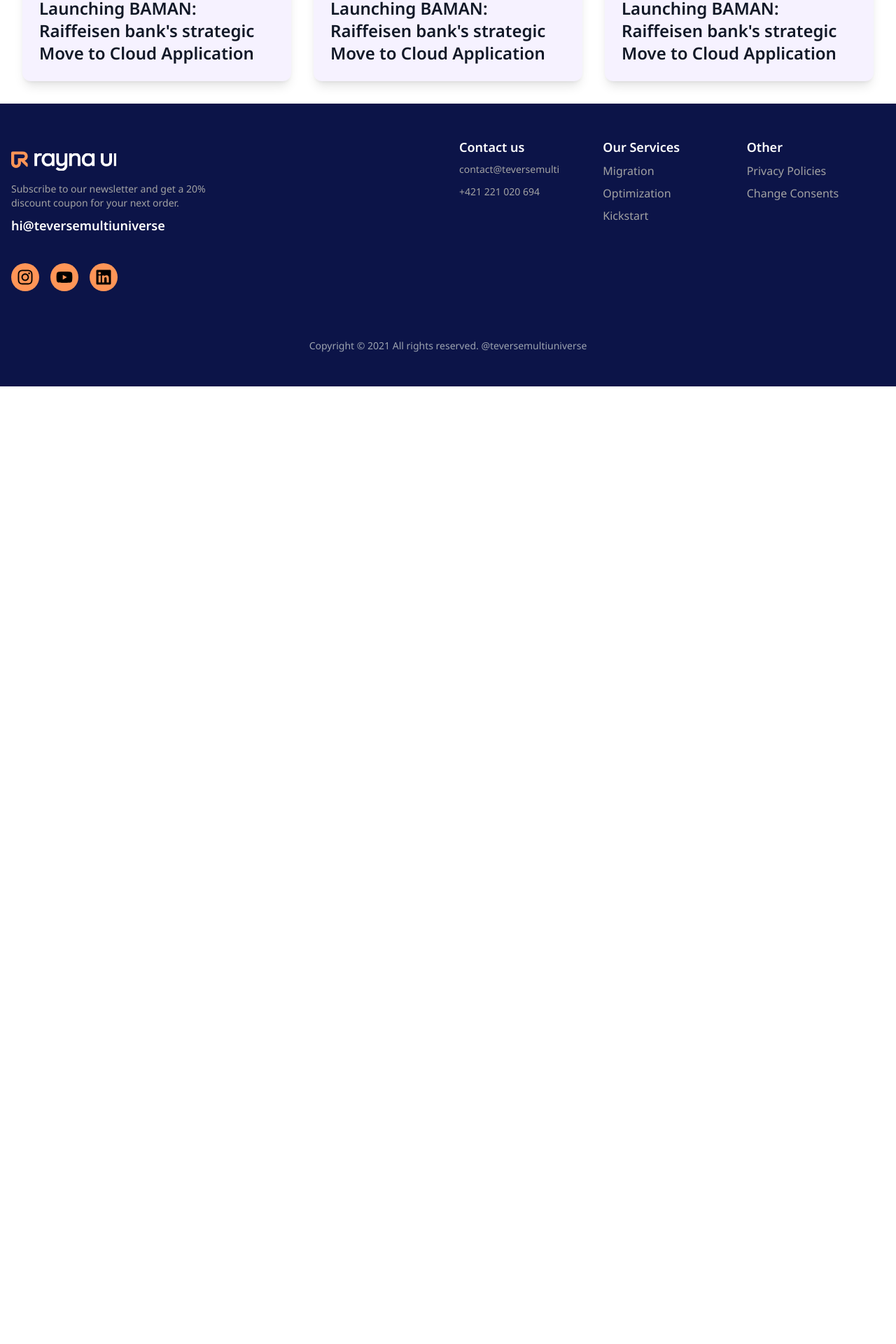
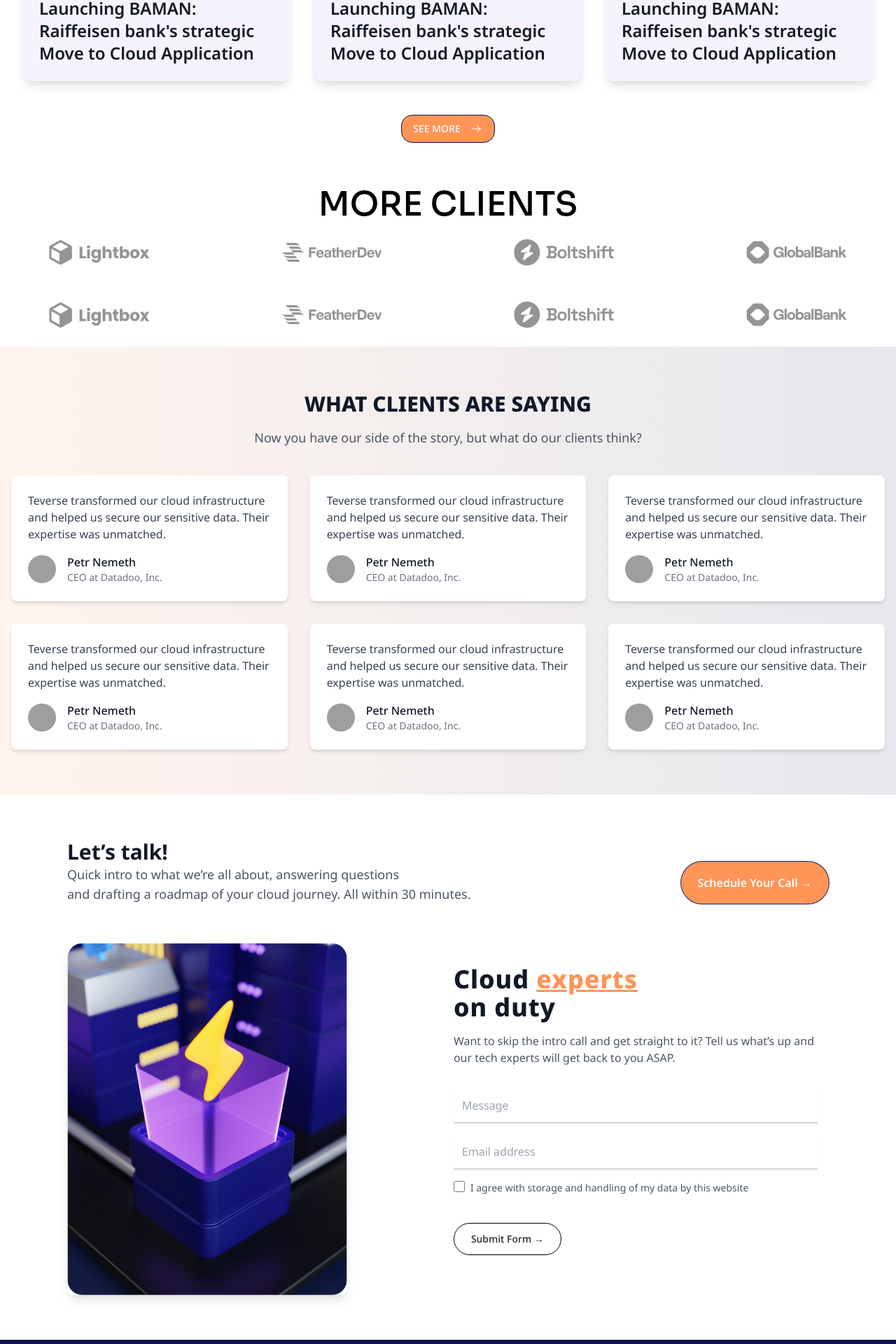
Before and after one commit to Lukman10a/web-agency, a Next.js app: page /case-studies in a window 1280 px wide. Shown: the part 2426-4346 px from the top of the page at 70% size. Before the commit the page ends 2978 px from the top, so only its background shows below. Built offline with nearby package versions, Linux system fonts and the light colour scheme; grey boxes are pictures that could not be loaded.

Commit message:
updat the case study page and the contact form

```diff
--- a/src/components/lets-talk.tsx
+++ b/src/components/lets-talk.tsx
@@ -1,61 +1,89 @@
-import React from "react";
+import React, { useState } from "react";
 import Image from "next/image";
 
+// Form Logic: Handle form state and submission
+const useContactForm = () => {
+  const [formData, setFormData] = useState({
+    message: "",
+    email: "",
+    terms: false,
+  });
+
+  const handleChange = (e: React.ChangeEvent<HTMLInputElement>) => {
+    const { id, value, type, checked } = e.target;
+    setFormData((prevData) => ({
+      ...prevData,
+      [id]: type === "checkbox" ? checked : value,
+    }));
+  };
+
+  const handleSubmit = (e: React.FormEvent<HTMLFormElement>) => {
+    e.preventDefault();
+    // Handle form submission logic here (e.g., API call)
+    console.log("Form submitted:", formData);
+  };
+
+  return { formData, handleChange, handleSubmit };
+};
+
 const ContactSection: React.FC = () => {
+  const { formData, handleChange, handleSubmit } = useContactForm(); // Destructure form logic
+
   return (
     <section className="py-16 bg-white space-y-14">
       <div className="container mx-auto flex justify-center space-y-8 px-24">
-
         {/* Left Side: Text */}
-        <div className=" container mx-auto flex justify-between space-y-8">
+        <div className="container mx-auto flex justify-between space-y-8">
           <div>
             <h2 className="text-3xl font-bold text-gray-900 sm:text-4xl text-left">
               Let’s talk!
             </h2>
             <p className="text-gray-600 text-lg text-left">
-            Quick intro to what we’re all about, answering questions <br /> and
-            drafting a roadmap of your cloud journey. All within 30 minutes.
+              Quick intro to what we’re all about, answering questions <br />
+              and drafting a roadmap of your cloud journey. All within 30
+              minutes.
             </p>
           </div>
           <button className="px-6 py-3 bg-orange-650 ring-1 ring-darkblue-850 text-white rounded-full font-semibold hover:bg-orange-600 transition duration-300">
             Schedule Your Call →
           </button>
         </div>
-
-
       </div>
 
       {/* Right Side: Form */}
-      <div className="flex justify-between px-24 space-y-8 ">
+      <div className="flex justify-between px-24 space-y-8">
         {/* Image */}
         <div className="w-full flex">
           <Image
             src="/assets/contact.png"
             alt="Cloud Service"
             className="rounded-lg shadow-lg"
-            width= {400}
-            height ={400}
+            width={400}
+            height={400}
           />
         </div>
 
         <div className="container mx-auto px-4 mt-12 flex flex-col md:flex-row items-start justify-between space-y-8 md:space-y-0">
           <div className="">
             <h3 className="text-4xl font-extrabold tracking-wide text-gray-900">
-            Cloud <span className="text-orange-650 underline">experts</span><br /> on duty
+              Cloud <span className="text-orange-650 underline">experts</span>
+              <br /> on duty
             </h3>
             <p className="text-gray-600 mt-4">
               Want to skip the intro call and get straight to it? Tell us what’s
               up and our tech experts will get back to you ASAP.
             </p>
 
-          <form className="mt-8 space-y-4">
+            <form className="mt-8 space-y-4" onSubmit={handleSubmit}>
               <div>
                 <label htmlFor="message" className="sr-only">
                   Message
                 </label>
                 <input
                   type="text"
-                id="messsage"
+                  id="message"
+                  value={formData.message}
+                  onChange={handleChange}
                   className="block w-full p-3 border-b-2 border-b-gray-300 outline-none shadow-sm"
                   placeholder="Message"
                 />
@@ -68,6 +96,8 @@ const ContactSection: React.FC = () => {
                 <input
                   type="email"
                   id="email"
+                  value={formData.email}
+                  onChange={handleChange}
                   className="block w-full p-3 border-b-2 border-b-gray-300 outline-none shadow-sm"
                   placeholder="Email address"
                 />
@@ -78,6 +108,8 @@ const ContactSection: React.FC = () => {
                   id="terms"
                   name="terms"
                   type="checkbox"
+                  checked={formData.terms}
+                  onChange={handleChange}
                   className="h-4 w-4 text-orange-600 focus:ring-orange-500 border-gray-300 rounded"
                 />
                 <label
--- a/src/components/why-choose-us.tsx
+++ b/src/components/why-choose-us.tsx
@@ -90,7 +90,7 @@ export default function WhyChooseUs() {
 
       {/* Leading Brands Section */}
       <section
-        className="py-6 pt-12 space-y-4 text-center"
+        className="py-6 pt-12 space-y-6 text-center"
         aria-labelledby="brands-heading"
       >
         <h2
--- a/src/pages/case-studies.tsx
+++ b/src/pages/case-studies.tsx
@@ -2,8 +2,14 @@ import ArrowIcon from "@/components/icons/arrow";
 import { Button } from "@/components/ui/button";
 import caseStudyHero from "../../public/assets/case-study-hero.png";
 import caseStudy from "../../public/assets/case-image.png";
+import lightbox from "../../public/svg/lightbox.svg";
+import featherdev from "../../public/svg/featherdev.svg";
+import boltshift from "../../public/svg/boltshift.svg";
+import globalbank from "../../public/svg/globalbank.svg";
 import Image from "next/image";
 import React from "react";
+import Testimonials from "@/components/what-client";
+import ContactSection from "@/components/lets-talk";
 
 const categories = [
   "ALL",
@@ -120,7 +126,8 @@ const CaseStudies = () => {
       </section>
 
       {/* Case Study Cards */}
-      <section className="grid grid-cols-3 gap-8 md:grid-cols-3 p-8">
+      <section>
+        <div className="grid grid-cols-3 gap-8 md:grid-cols-3 p-8">
           {caseStudies.map((study) => (
             <div
               key={study.id}
@@ -137,7 +144,49 @@ const CaseStudies = () => {
               </h3>
             </div>
           ))}
+        </div>
+        <div className="flex justify-center py-4">
+          <Button className="border border-[#081348] flex gap-4 items-center bg-orange-650 w-fit rounded-2xl text-white ">
+            <span>SEE MORE</span>
+            <ArrowIcon />
+          </Button>
+        </div>
       </section>
+
+      {/* MORE CLIENTS */}
+      <section
+        className="py-6 pt-12 space-y-6 text-center"
+        aria-labelledby="brands-heading"
+      >
+        <h2
+          id="brands-heading"
+          className="text-5xl capitalize md:text-3xl font-medium mb-4 font-sora"
+        >
+          MORE CLIENTS
+        </h2>
+        <div className="grid grid-cols-4 sm:grid-cols-2 gap-12 place-items-center">
+          {[
+            lightbox,
+            featherdev,
+            boltshift,
+            globalbank,
+            lightbox,
+            featherdev,
+            boltshift,
+            globalbank,
+          ].map((brand, index) => (
+            <Image
+              key={index}
+              src={brand}
+              alt={`Brand ${index}`}
+              className="w-36 "
+            />
+          ))}
+        </div>
+      </section>
+
+      <Testimonials />
+      <ContactSection />
     </div>
   );
 };
```
Lines whose indentation alone changed are shown as unchanged.
